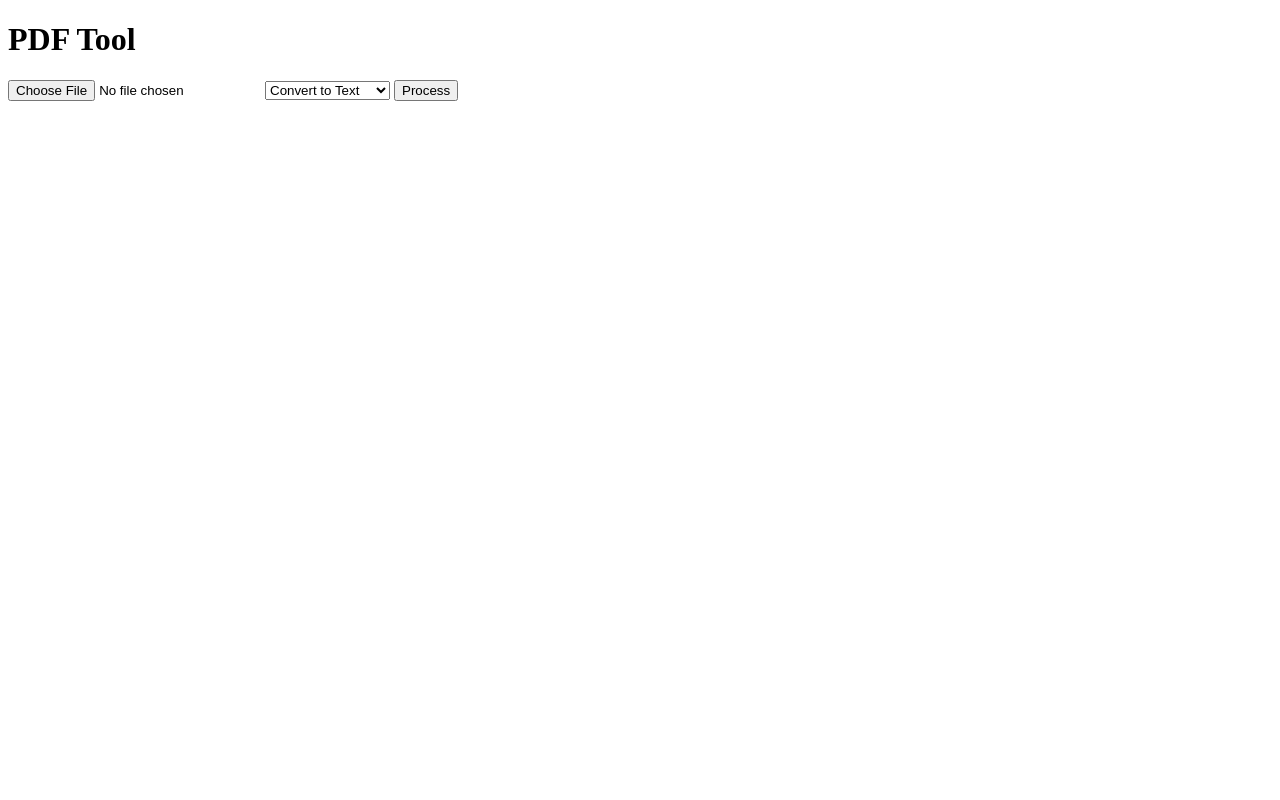
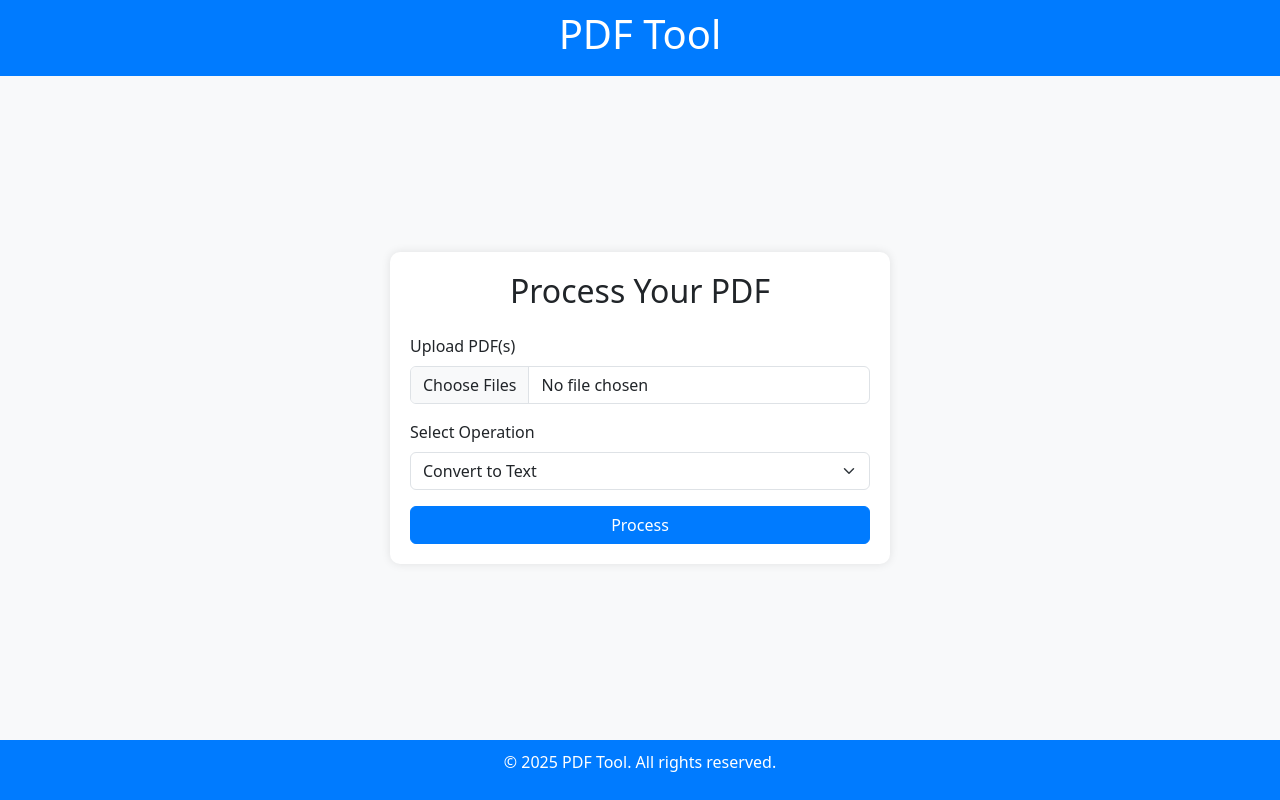
Before and after one commit to AbdurDev-cloud/pdf-tool, a Flask app: page / in a window 1280 px wide. Run offline with Flask 3, Linux system fonts and the light colour scheme; some libraries are stand-ins or nearby versions.

Commit message:
Redesigned frontend with Bootstrap for a modern look

```diff
--- a/templates/index.html
+++ b/templates/index.html
@@ -1,14 +1,75 @@
 <!DOCTYPE html>
-<html>
+<html lang="en">
+<head>
+    <meta charset="UTF-8">
+    <meta name="viewport" content="width=device-width, initial-scale=1.0">
+    <title>PDF Tool</title>
+    <link href="https://cdn.jsdelivr.net/npm/bootstrap@5.3.3/dist/css/bootstrap.min.css" rel="stylesheet">
+    <style>
+        body {
+            background-color: #f8f9fa;
+            min-height: 100vh;
+            display: flex;
+            flex-direction: column;
+        }
+        .header, .footer {
+            background-color: #007bff;
+            color: white;
+            padding: 10px 0;
+            text-align: center;
+        }
+        .content {
+            flex: 1;
+            padding: 20px;
+            display: flex;
+            justify-content: center;
+            align-items: center;
+        }
+        .pdf-form {
+            background: white;
+            padding: 20px;
+            border-radius: 10px;
+            box-shadow: 0 0 10px rgba(0,0,0,0.1);
+            width: 100%;
+            max-width: 500px;
+        }
+        .btn-primary {
+            background-color: #007bff;
+            border-color: #007bff;
+        }
+        .btn-primary:hover {
+            background-color: #0056b3;
+            border-color: #0056b3;
+        }
+    </style>
+</head>
 <body>
-    <h1>PDF Tool</h1>
-    <form method="post" enctype="multipart/form-data">
-        <input type="file" name="file">
-        <select name="operation">
-            <option value="text">Convert to Text</option>
-            <option value="image">Convert to Image</option>
-        </select>
-        <input type="submit" value="Process">
-    </form>
+    <div class="header">
+        <h1>PDF Tool</h1>
+    </div>
+    <div class="content">
+        <div class="pdf-form">
+            <h2 class="text-center mb-4">Process Your PDF</h2>
+            <form method="post" enctype="multipart/form-data">
+                <div class="mb-3">
+                    <label for="file" class="form-label">Upload PDF(s)</label>
+                    <input type="file" class="form-control" name="file" multiple>
+                </div>
+                <div class="mb-3">
+                    <label for="operation" class="form-label">Select Operation</label>
+                    <select class="form-select" name="operation">
+                        <option value="text">Convert to Text</option>
+                        <option value="image">Convert to Images</option>
+                        <option value="merge">Merge PDFs</option>
+                    </select>
+                </div>
+                <button type="submit" class="btn btn-primary w-100">Process</button>
+            </form>
+        </div>
+    </div>
+    <div class="footer">
+        <p>&copy; 2025 PDF Tool. All rights reserved.</p>
+    </div>
+    <script src="https://cdn.jsdelivr.net/npm/bootstrap@5.3.3/dist/js/bootstrap.bundle.min.js"></script>
 </body>
 </html>
```
Also changed, not shown: 1 other file.
